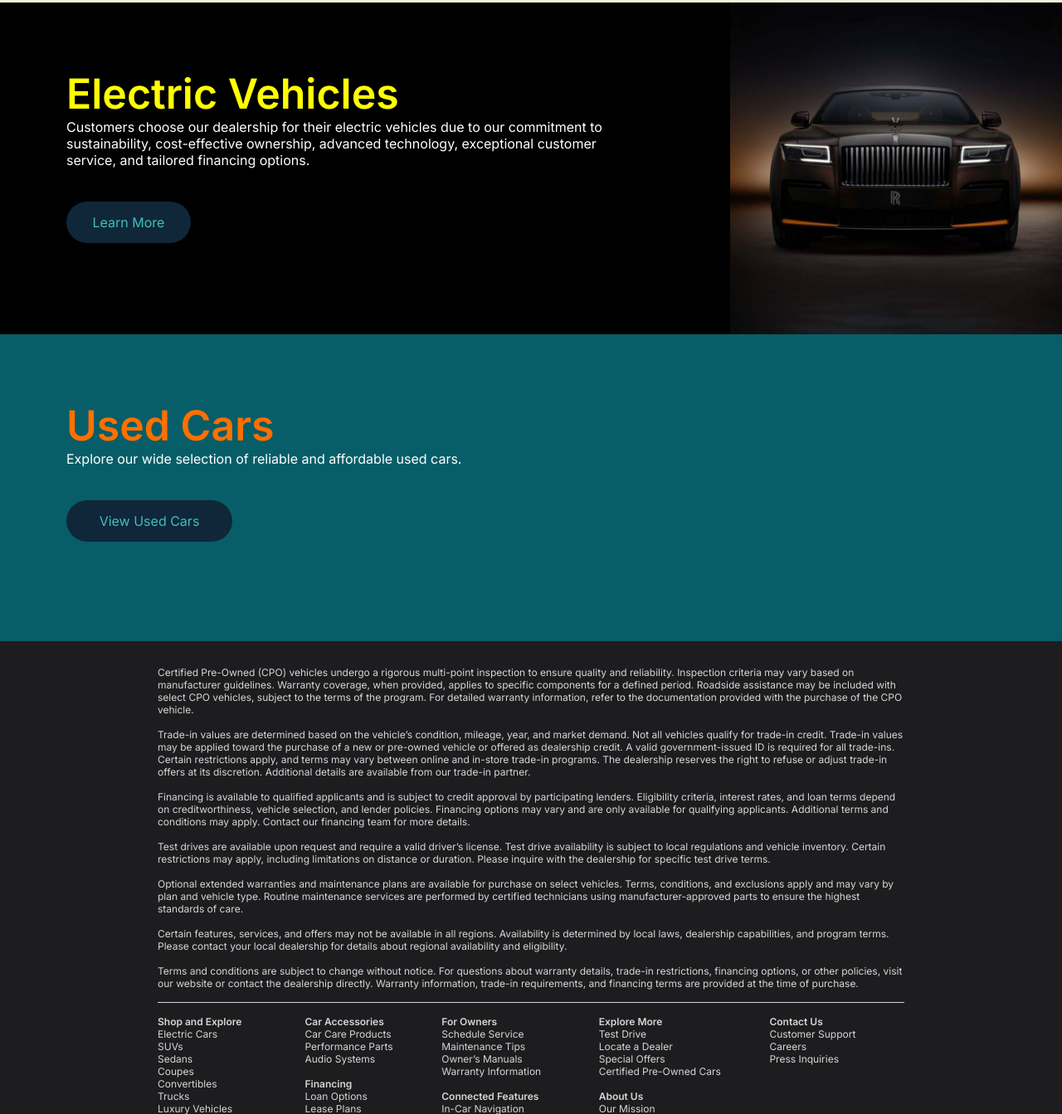
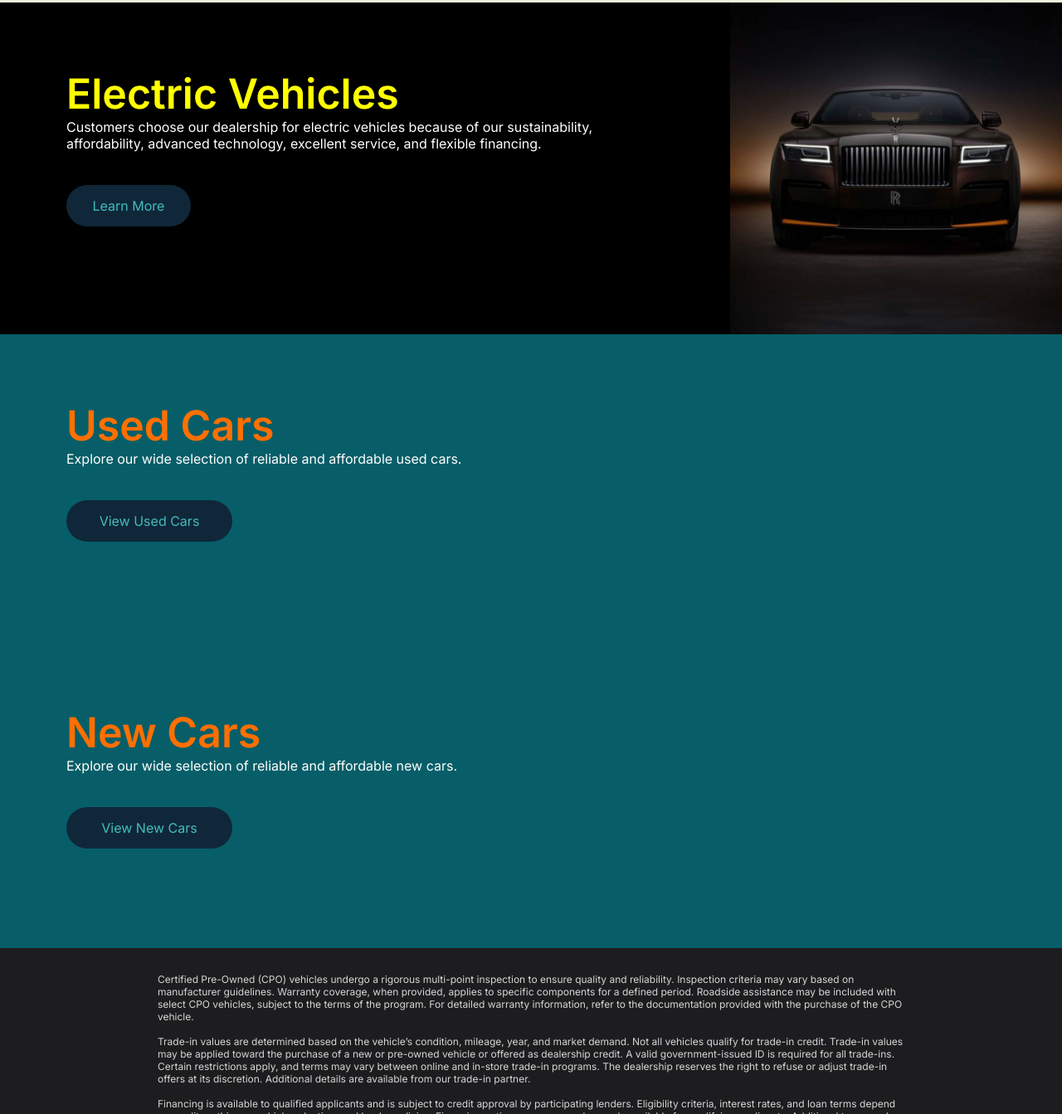
Before and after one commit to limzhilit/Team-Project, a plain HTML site: page index.html in a window 1280 px wide. Shown: the part 866-2209 px from the top of the page at 83% size. Drawn offline with Linux system fonts and the light colour scheme.

Commit message:
finalise

```diff
--- a/index.html
+++ b/index.html
@@ -34,7 +34,7 @@
             <div id="ev" class="ev">
                 <div class="evcol1">
                     <h3>Electric Vehicles</h3>
-                    <p>Customers choose our dealership for their electric vehicles due to our commitment to sustainability, cost-effective ownership, advanced technology, exceptional customer service, and tailored financing options.</p>
+                    <p>Customers choose our dealership for electric vehicles because of our sustainability, affordability, advanced technology, excellent service, and flexible financing.</p>
                     <a href="/EV/EV.html">Learn More</a>
                 </div>
 
@@ -46,6 +46,13 @@
                     <h3>Used Cars</h3>
                     <p>Explore our wide selection of reliable and affordable used cars.</p>
                     <a href="/usedcars.html">View Used Cars</a>
+                </div>
+            </div>
+            <div id="used-cars" class="section">
+                <div class="uccol1">
+                    <h3>New Cars</h3>
+                    <p>Explore our wide selection of reliable and affordable new cars.</p>
+                    <a href="/newcars.html">View New Cars</a>
                 </div>
             </div>
         </div>
--- a/style.css
+++ b/style.css
@@ -103,6 +103,7 @@ html {
     right:0;
     object-fit: cover;
     align-items: center; /* Vertically center the image */
+    overflow: hidden;
 
 }
 
```
Also changed, not shown: EV/EV.html (+4 -4 lines), EV/EVstyle.css (line endings or trailing spaces).
